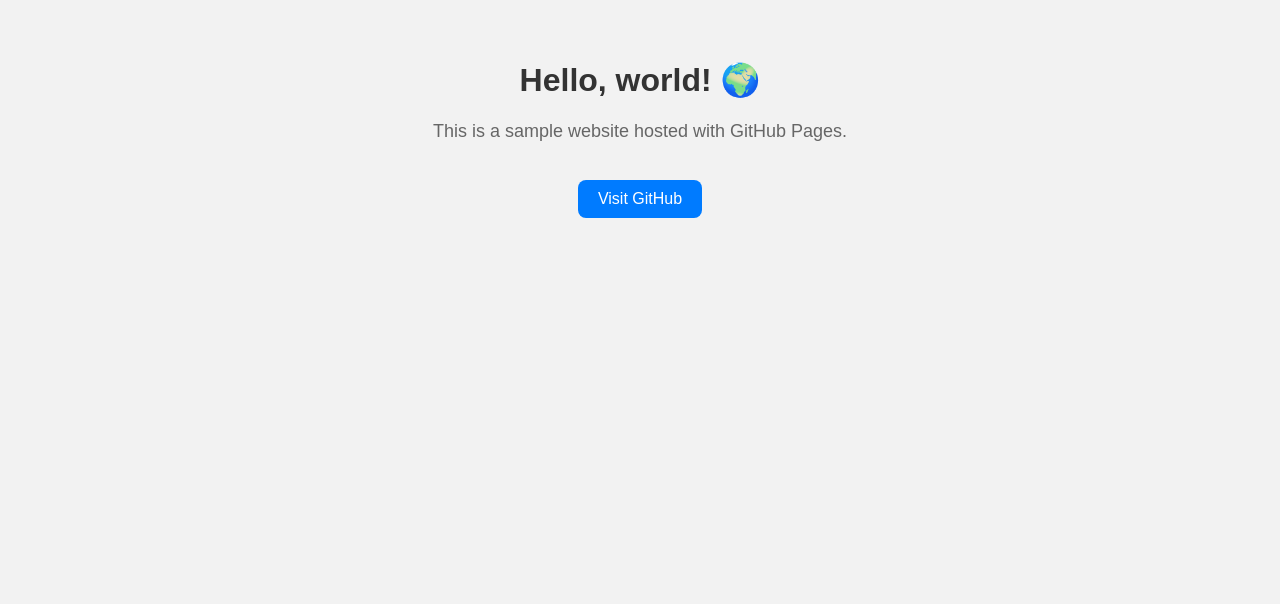
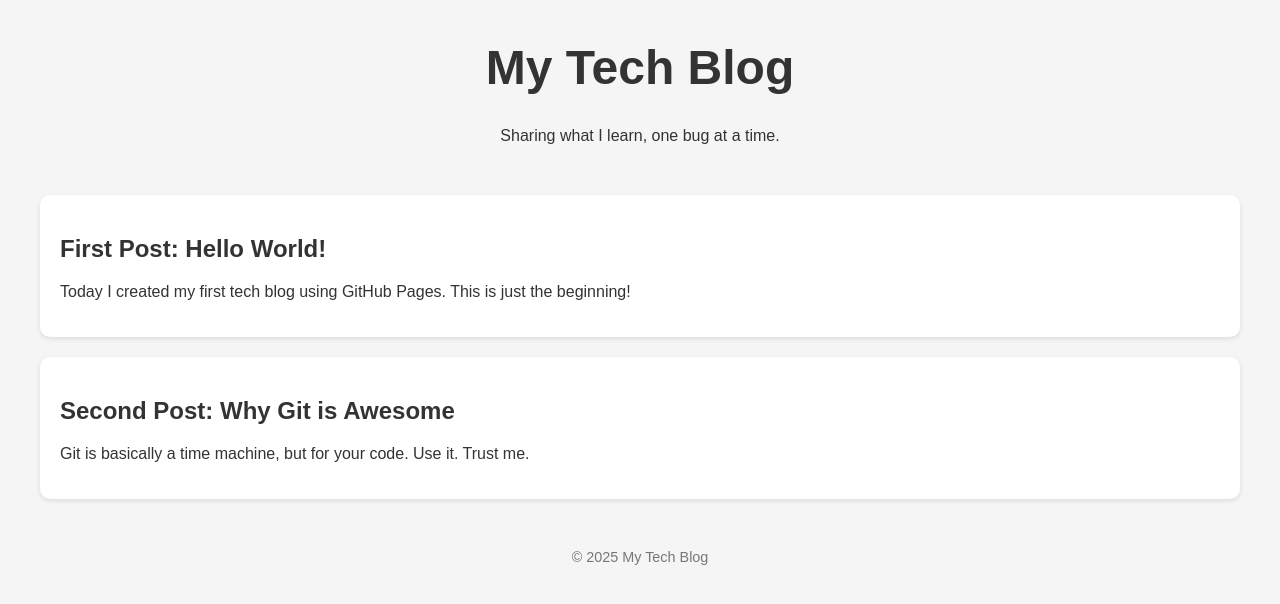
Before and after one commit to aaronmin8460/my-website, a plain HTML site: page index.html in a window 1280 px wide. Drawn offline with Linux system fonts and the light colour scheme.

Commit message:
Add files via upload

```diff
--- a/index.html
+++ b/index.html
@@ -2,40 +2,54 @@
 <html lang="en">
 <head>
   <meta charset="UTF-8">
-    <meta name="viewport" content="width=device-width, initial-scale=1.0">
-    <title>Welcome to My Website</title>
+  <title>My Tech Blog</title>
   <style>
     body {
       font-family: Arial, sans-serif;
-            background: #f2f2f2;
-            margin: 0;
-            padding: 40px;
+      margin: 40px;
+      background-color: #f5f5f5;
+      color: #333;
+    }
+    header {
       text-align: center;
+      margin-bottom: 50px;
     }
     h1 {
-            color: #333;
+      font-size: 3em;
     }
-        p {
-            font-size: 18px;
-            color: #666;
+    article {
+      background: white;
+      padding: 20px;
+      margin-bottom: 20px;
+      border-radius: 10px;
+      box-shadow: 0 2px 5px rgba(0,0,0,0.1);
     }
-        .btn {
-            background: #007bff;
-            color: white;
-            padding: 10px 20px;
-            text-decoration: none;
-            border-radius: 8px;
-            display: inline-block;
-            margin-top: 20px;
-        }
-        .btn:hover {
-            background: #0056b3;
+    footer {
+      text-align: center;
+      margin-top: 50px;
+      color: #777;
+      font-size: 0.9em;
     }
   </style>
 </head>
 <body>
-    <h1>Hello, world! 🌍</h1>
-    <p>This is a sample website hosted with GitHub Pages.</p>
-    <a href="https://github.com" target="_blank" class="btn">Visit GitHub</a>
+  <header>
+    <h1>My Tech Blog</h1>
+    <p>Sharing what I learn, one bug at a time.</p>
+  </header>
+
+  <article>
+    <h2>First Post: Hello World!</h2>
+    <p>Today I created my first tech blog using GitHub Pages. This is just the beginning!</p>
+  </article>
+
+  <article>
+    <h2>Second Post: Why Git is Awesome</h2>
+    <p>Git is basically a time machine, but for your code. Use it. Trust me.</p>
+  </article>
+
+  <footer>
+    &copy; 2025 My Tech Blog
+  </footer>
 </body>
 </html>
```
Lines whose indentation alone changed are shown as unchanged.
